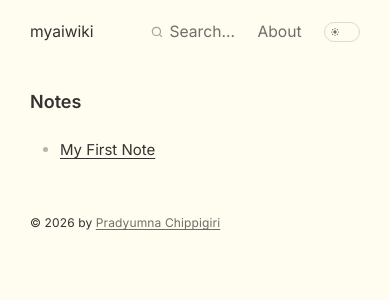
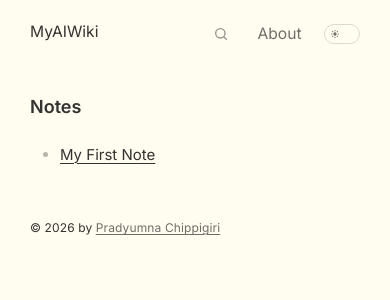
Before and after one commit to pradyumnac26/myaiwiki, a Jekyll site: the page built from pages/index.md, in a window 390 px wide. Shown: the top 300 px of the page. Built offline with Jekyll 4.4.1, drawn with Linux system fonts in a browser that asks for light colours.

Commit message:
feat: rebrand to MyAIWiki and refine mobile search
Update site name, icons, and meta tags. Show icon-only search on mobile with a properly spaced modal.

Co-authored-by: Cursor <cursoragent@cursor.com>

```diff
--- a/_config.yml
+++ b/_config.yml
@@ -18,7 +18,7 @@
 # You can create any custom variable you would like, and they will be accessible
 # in the templates via {{ site.myvariable }}.
 
-# Jekyll Garden Configuration
+# MyAIWiki Configuration
 # Optimized for actual template usage
 
 # Preferences (controls template behavior)
@@ -35,9 +35,9 @@ preferences:
     enabled: true
 
 # Site Configuration
-title: "myaiwiki"
-heading: "myaiwiki"
-description: "myaiwiki"
+title: "MyAIWiki"
+heading: "MyAIWiki"
+description: "Personal AI knowledge wiki"
 url: "https://myaiwiki.netlify.app"
 baseurl: ""
 
--- a/_layouts/Post.html
+++ b/_layouts/Post.html
@@ -10,7 +10,7 @@
     </script>
     <meta content="width=device-width, initial-scale=1" name="viewport" />
     <meta content="{{ site.title | default: site.heading }}" property="og:site_name" />
-    <meta content="{{ site.description | default: 'A Jekyll Garden site' }}" property="og:description">
+    <meta content="{{ site.description | default: 'MyAIWiki' }}" property="og:description">
     <meta content="{{ site.url }}/about/" property="article:author">
     {%- if site.og_image -%}
     <meta property="og:image" content="{{ site.baseurl }}{{ site.og_image }}">
--- a/assets/css/style.css
+++ b/assets/css/style.css
@@ -917,12 +917,71 @@ body.search-modal-open {
     right: 5px;
   }
 
+  .search-trigger-label {
+    display: none;
+  }
+
+  .search-trigger {
+    gap: 0;
+    padding: 0.2rem;
+    min-width: 28px;
+    min-height: 28px;
+    justify-content: center;
+  }
+
+  .search-trigger-icon {
+    opacity: 0.75;
+  }
+
+  .search-trigger-icon svg {
+    width: 16px;
+    height: 16px;
+  }
+
   .search-modal {
-    padding-top: 8vh;
+    padding: 64px var(--space-md) var(--space-md);
+    align-items: flex-start;
   }
 
   .search-modal-panel {
-    max-height: 80vh;
+    max-width: 100%;
+    max-height: min(80dvh, calc(100dvh - 8rem));
+    border-radius: 0.5rem;
+  }
+
+  .search-modal-header {
+    padding: var(--space-sm) var(--space-md);
+  }
+
+  .search-modal-body {
+    padding: var(--space-xs) var(--space-sm);
+  }
+
+  .search-modal-footer {
+    padding: var(--space-xs) var(--space-md);
+  }
+
+  .search-modal-hints {
+    display: none;
+  }
+
+  .search-modal-count {
+    margin-left: auto;
+    width: 100%;
+    text-align: right;
+  }
+
+  .search-result {
+    padding: var(--space-sm);
+  }
+
+  .search-result-title,
+  .search-result-doc-title {
+    font-size: 15.6375px;
+  }
+
+  .search-result-preview {
+    font-size: var(--scale-xs);
   }
 
   h1 {
@@ -960,6 +1019,11 @@ body.search-modal-open {
 
   .container > div {
     padding: 0 calc(var(--space-md) + var(--space-xs)) var(--space-md);
+  }
+
+  .search-modal {
+    padding-left: calc(var(--space-md) + var(--space-xs));
+    padding-right: calc(var(--space-md) + var(--space-xs));
   }
 
   .btn {
@@ -1188,9 +1252,7 @@ html[data-theme="dark"] .stale-link {
   .nav-left a,
   .nav-separator,
   .nav-left a.nav-section,
-  .nav-links a,
-  .search-trigger,
-  .search-trigger-label {
+  .nav-links a {
     font-size: 15.6375px;
     font-weight: 400;
   }
--- a/pages/index.md
+++ b/pages/index.md
@@ -4,5 +4,5 @@
 
 layout: Post
 permalink: /
-title: myaiwiki
+title: MyAIWiki
 ---
```
Also changed, not shown: assets/img/favicon.svg, assets/img/icon-192.svg, assets/img/icon-512.svg, assets/img/og-image.svg.
